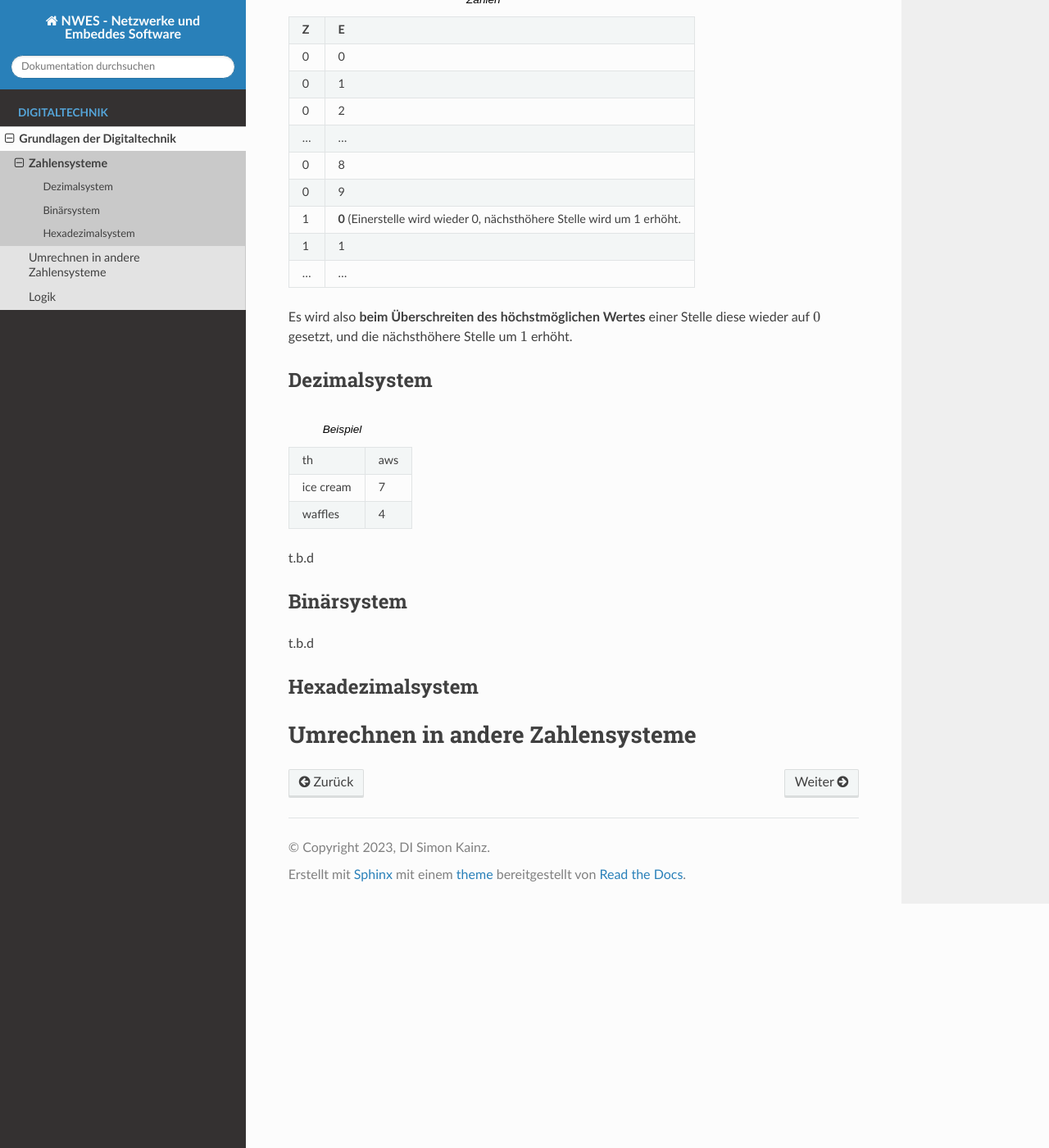
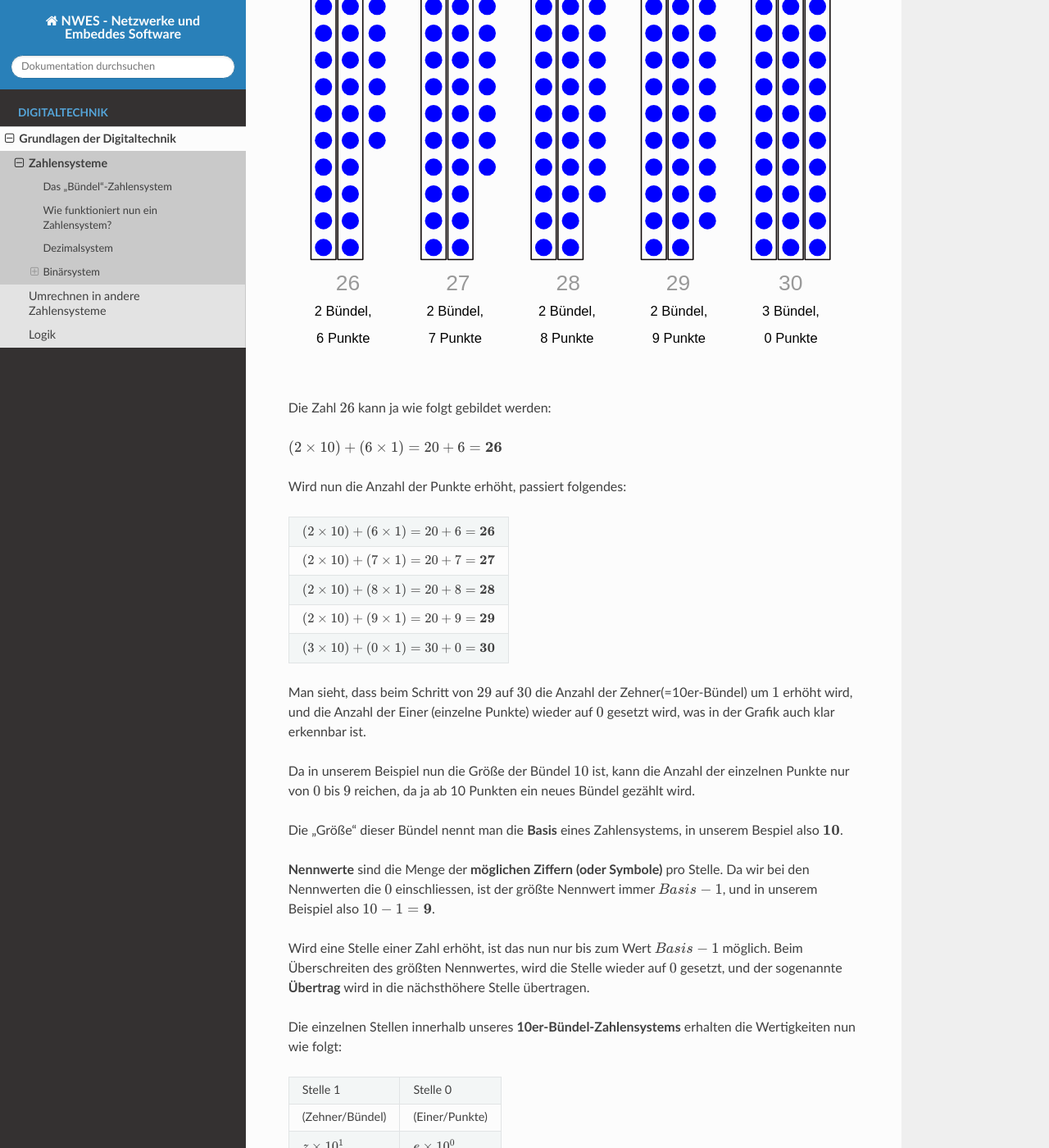
Before and after one commit to mbogutanzizi/SkriptumNWES, a Sphinx documentation site: the page built from source/digitaltechnik/zahlensysteme.rst, in a window 1280 px wide and 1400 px high, scrolled down 3536 px. Shown: the whole window at 82% size. Built offline with Sphinx 7.4.7 and the Read the Docs theme 2.0.0, drawn with Linux system fonts in a browser that asks for light colours; some of the changed text lies outside the part shown.

Commit message:
Einführung zahlensysteme fertig; grafiken dazu

```diff
--- a/source/digitaltechnik/zahlensysteme.rst
+++ b/source/digitaltechnik/zahlensysteme.rst
@@ -14,19 +14,22 @@
 * Die **Stelle** (bzw. Position), an der die Ziffer steht, sagt etwas über die **Bündelungseinheit** aus
 * Die **Ziffer** selbst gibt die **Anzahl der Bündel** an
 
+Das "Bündel"-Zahlensystem
+*************************
+
 Dazu folgendes Beispiel:
 
 Gegeben sei eine gewisse Anzahl an Punkten, deren Anzahl man in einer Zahl audrücken möchte. Zuerst werden die Punkte geordnet:
 
 
-.. figure:: images/numbersystems-01.svg
+.. figure:: images/numbersystems-01.*
    :class: with-border
 
    Ordnen der Punkte.
 
-Danach werden die geordneten Punkte zu **Bündeln** zusammengefasst. In unserem Beispiel werdne immer **5** Punkte zu einem **Bündel** zusammengefasst.
+Danach werden die geordneten Punkte zu **Bündeln** zusammengefasst. In unserem Beispiel werden immer **5** Punkte zu einem **Bündel** zusammengefasst.
 
-.. figure:: images/numbersystems-02.svg
+.. figure:: images/numbersystems-02.*
    :class: with-border
 
    Gruppieren in 5-er-Bündel
@@ -41,11 +44,11 @@
 	   **Bündel**,**Punkte**
 	   5,1
 
-oder auch als die Zahl **51**.
+oder auch als die Zahl :math:`\boldsymbol{51}` - Im "Bündel"-Zahlensystem- wohlgemerkt!
 
 Hier kommt nun **51** heraus, weil immer **5 Punkte** zu **1 Bündel** zusammengefasst wurden. Um die für uns gewohnte Zahl **26** zu erhalten (da es ja 26 Punkte sind!), müsste man jeweils **10 Punkte** zu **1 Bündel** zusammenfassen:
 
-.. figure:: images/numbersystems-03.svg
+.. figure:: images/numbersystems-03.*
 
    Gruppieren in 10er-Bündel
 
@@ -60,60 +63,105 @@
 
 oder auch als die Zahl **26**.
 
-Das bedeutet, dass jede Stelle eine gewisse **Wertigkeit** besitzt, und die Ziffer an jeder Stelle gibt an, **wie oft Mal** die Wertigkeit der jeweiligen Stelle zum Gesamtgergebnis (also zur abzubildenden Zahl), hinzuaddiert wird.
 
-Ein Zahlensystem ist durch sogenannte **Nennwerte** definiert. Diese stellen die Menge der **möglichen Symbole pro Stelle** dar. Die Anzahl der Nennwerte wird **Basis** genannt. Da wir die :math:`0` (Null) auch mitzählen, ist der größte Nennwert :math:`Basis - 1`.
+Man sieht hier also, dass jede Stelle eine gewisse **Wertigkeit** besitzt, und die Ziffer an jeder Stelle gibt an, **wie oft Mal** die Wertigkeit der jeweiligen Stelle zum Gesamtgergebnis (also zur abzubildenden Zahl), hinzuaddiert wird.
+
+Beim "Bündel"-Zahlensystem stellt sich das wie folgt dar:
+
+:math:`(5 \times 5) + (1 \times 1) = 26`
+
+Beim Beispiel mit den 10er-Bündeln, sieht es wie folgt aus:
+
+:math:`(2 \times 10) + (6 \times 1) = 26`
+
+Wie funktioniert nun ein Zahlensystem?
+**************************************
+
+Man kann also, wie in unseren Beispielen ersichtlich, die gleiche Anzahl an Punkten auf verschiedene Art und Weise, bzw. in verschiedenen Zahlensystemen darstellen.
+
+.. Ein Zahlensystem ist durch sogenannte **Nennwerte** definiert. Diese stellen die Menge der **möglichen Symbole pro Stelle** dar. Die Anzahl der Nennwerte wird **Basis** genannt. Da wir die :math:`0` (Null) auch mitzählen, ist der größte Nennwert :math:`Basis - 1`.
 
 
-Hier ein Beispiel:
+Dazu ein Beispiel, wieder mit unseren Punkten:
 
-Die Zahl :math:`327` kann wie folgt gebildet werden:
+.. figure:: images/numbersystems-04.*
 
-:math:`(3 \times 100) + (2 \times 10) + (7 \times 1) =300+20+7 = \boldsymbol{327}`
+Die Zahl :math:`26` kann ja wie folgt gebildet werden:
 
+:math:`(2 \times 10) + (6 \times 1) =20+6 = \boldsymbol{26}`
+
+Wird nun die Anzahl der Punkte erhöht, passiert folgendes:
+
+.. csv-table::
+   :quote: "
+
+	   :math:`(2 \times 10) + (6 \times 1) =20+6 = \boldsymbol{26}`
+	   :math:`(2 \times 10) + (7 \times 1) =20+7 = \boldsymbol{27}`
+	   :math:`(2 \times 10) + (8 \times 1) =20+8 = \boldsymbol{28}`
+	   :math:`(2 \times 10) + (9 \times 1) =20+9 = \boldsymbol{29}`
+	   :math:`(3 \times 10) + (0 \times 1) =30+0 = \boldsymbol{30}`
+
+
+Man sieht, dass beim Schritt von :math:`29` auf :math:`30` die Anzahl der Zehner(=10er-Bündel) um :math:`1` erhöht wird, und die Anzahl der Einer (einzelne Punkte) wieder auf :math:`0` gesetzt wird, was in der Grafik auch klar erkennbar ist.
+
+
+Da in unserem Beispiel nun die Größe der Bündel :math:`10` ist, kann die Anzahl der einzelnen Punkte nur von :math:`0` bis :math:`9` reichen, da ja ab 10 Punkten ein neues Bündel gezählt wird.
+
+Die "Größe" dieser Bündel nennt man die **Basis** eines Zahlensystems, in unserem Bespiel also :math:`\boldsymbol{10}`.
+
+**Nennwerte** sind die Menge der **möglichen Ziffern (oder Symbole)** pro Stelle. Da wir bei den Nennwerten die :math:`0` einschliessen, ist der größte Nennwert immer :math:`Basis -1`, und in unserem Beispiel also :math:`10 - 1 = \boldsymbol{9}`.
 
 Wird eine Stelle einer Zahl erhöht, ist das nun nur bis zum Wert :math:`Basis - 1` möglich. Beim Überschreiten des größten Nennwertes, wird die Stelle wieder auf :math:`0` gesetzt, und der sogenannte **Übertrag** wird in die nächsthöhere Stelle übertragen.
 
-Hier ein Beispiel:
+Die einzelnen Stellen innerhalb unseres **10er-Bündel-Zahlensystems** erhalten die Wertigkeiten nun wie folgt:
 
-Beim Aufwärts-Zählen der Zahlen von :math:`0` weg:
-
-.. csv-table:: Zählen
+.. csv-table::
    :quote: "
 
-	   **Z**,**E**
-	   0,0
-	   0,1
-	   0,2
-	   ...,...
-	   0,8
-	   0,9
-	   1,"**0** (Einerstelle wird wieder 0, nächsthöhere Stelle wird um 1 erhöht."
-	   1,1
-	   ...,...
+	   Stelle 1, Stelle 0
+	   (Zehner/Bündel),(Einer/Punkte)
+	   :math:`z \times 10^{1}`, :math:`e \times 10^{0}`
+
+Somit kann die Menge von :math:`26` Punkten als
+
+:math:`2 \times 10^{1} + 6 \times 10^{0} = \boldsymbol{26}`
+
+gebildet werden.
 
 
-Es wird also **beim Überschreiten des höchstmöglichen Wertes** einer Stelle diese wieder auf :math:`0` gesetzt, und die nächsthöhere Stelle um
-:math:`1` erhöht.
+Werden nun mehr Stellen benötigt, folgen diese dem Schema:
+
+.. csv-table::
+   :quote: "
+
+	   Stelle 3, Stelle 2, Stelle 1, Stelle 0
+	   (Tausender),(Hunderter),(Zehner/Bündel),(Einer/Punkte)
+	   :math:`t \times 10^{3}`,:math:`h \times 10^{2}`,:math:`z \times 10^{1}`, :math:`e \times 10^{0}`
+
+Man erkennt, das die jeweilige Stelle (**von** :math:`\boldsymbol{0}` **weg gezählt!**) immer die Wertigkeit  :math:`10^{Stelle}` hat. Dies ist in unserem Beispiel so, da die **Basis 10** ist, muss aber nicht zwingend immer so sein.
+
+Allgemein werden die Wertigkeiten wie folgt gebildet:
+
+.. csv-table::
+   :quote: "
+
+	   Stelle 3, Stelle 2, Stelle 1, Stelle 0
+	   :math:`t \times Basis ^{3}`,:math:`h \times Basis ^{2}`,:math:`z \times Basis ^{1}`, :math:`e \times Basis ^{0}`
+
+Um zu verdeutlichen, im welchem Stellenwertsystem man nun eine Zahl ausdrückt, benutzt man einen Index, der die Basis angibt:
+
+:math:`51_{5} = 26_{10}`.
+
+:math:`51_{5}` ist also ein Stellenwertsystem mit der **Basis 5** (das erste Beispiel mit den 5er-Bündeln) und entspricht :math:`26_{10}` im **10er-Bündel-System** das auch **Dezimalsystem** genannt wird.
+
+Dezimalsystem
+*************
 
 
 
-Dezimalsystem
-=============
-
-.. csv-table:: Beispiel
-	       :quote: "
-
-		       th,aws
-		       ice cream,7
-		       waffles,4
-
-
-
-t.b.d
 
 Binärsystem
-===========
+***********
 
 t.b.d
 
```
Also changed, not shown: source/digitaltechnik/images/numbersystems-01.png (added), source/digitaltechnik/images/numbersystems-02.png (added), source/digitaltechnik/images/numbersystems-03.png (added), source/digitaltechnik/images/numbersystems-04.svg (added).
